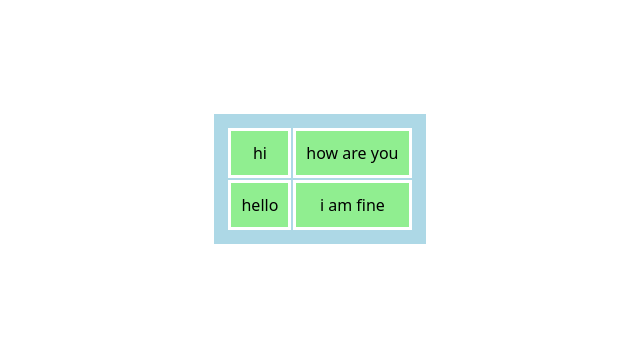
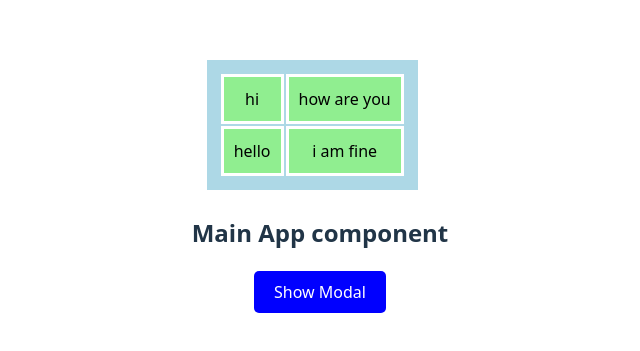
Before and after one commit to Gagan41/StempUP_MERN_Advanced, a React (Vite) app: page / in a window 1280 px wide. Shown: the part 221-572 px from the top of the page, without its empty margins (320-960 px from the left). Built offline with nearby package versions, Linux system fonts and the light colour scheme.

Commit message:
31-10-25

```diff
--- a/index.html
+++ b/index.html
@@ -8,6 +8,7 @@
   </head>
   <body>
     <div id="root"></div>
+    <div id="modal-root"></div>
     <script type="module" src="/src/main.jsx"></script>
   </body>
 </html>
--- a/src/App.jsx
+++ b/src/App.jsx
@@ -1,7 +1,11 @@
 import "./App.css";
+import { useState } from "react";
 import Table from "./Fragments/Table";
+import Modal from "./Fragments/Modal";
 
 function App() {
+  const [showModal, setShowModal] = useState(false);
+
   const tablestyle = {
     border: "5px solid white",
     padding: "10px",
@@ -10,12 +14,47 @@ function App() {
   };
 
   return (
-    <div div className="App">
+    <div className="App">
       <table style={tablestyle}>
         <tbody>
           <Table />
         </tbody>
       </table>
+
+      <h2>Main App component</h2>
+      <button
+        style={{
+          background: "blue",
+          color: "white",
+          padding: "10px 20px",
+          border: "none",
+          borderRadius: "5px",
+          cursor: "pointer",
+        }}
+        onClick={() => setShowModal(true)}
+      >
+        Show Modal
+      </button>
+
+      {showModal && (
+        <Modal>
+          <h3>This is modal content rendered through a portal</h3>
+          <button
+            style={{
+              marginTop: "20px",
+              padding: "10px 20px",
+              backgroundColor: "red",
+              color: "white",
+              border: "none",
+              borderRadius: "5px",
+              cursor: "pointer",
+            }}
+            onClick={() => setShowModal(false)}
+          >
+            Close
+          </button>
+        </Modal>
+      )}
     </div>
   );
 }
```
